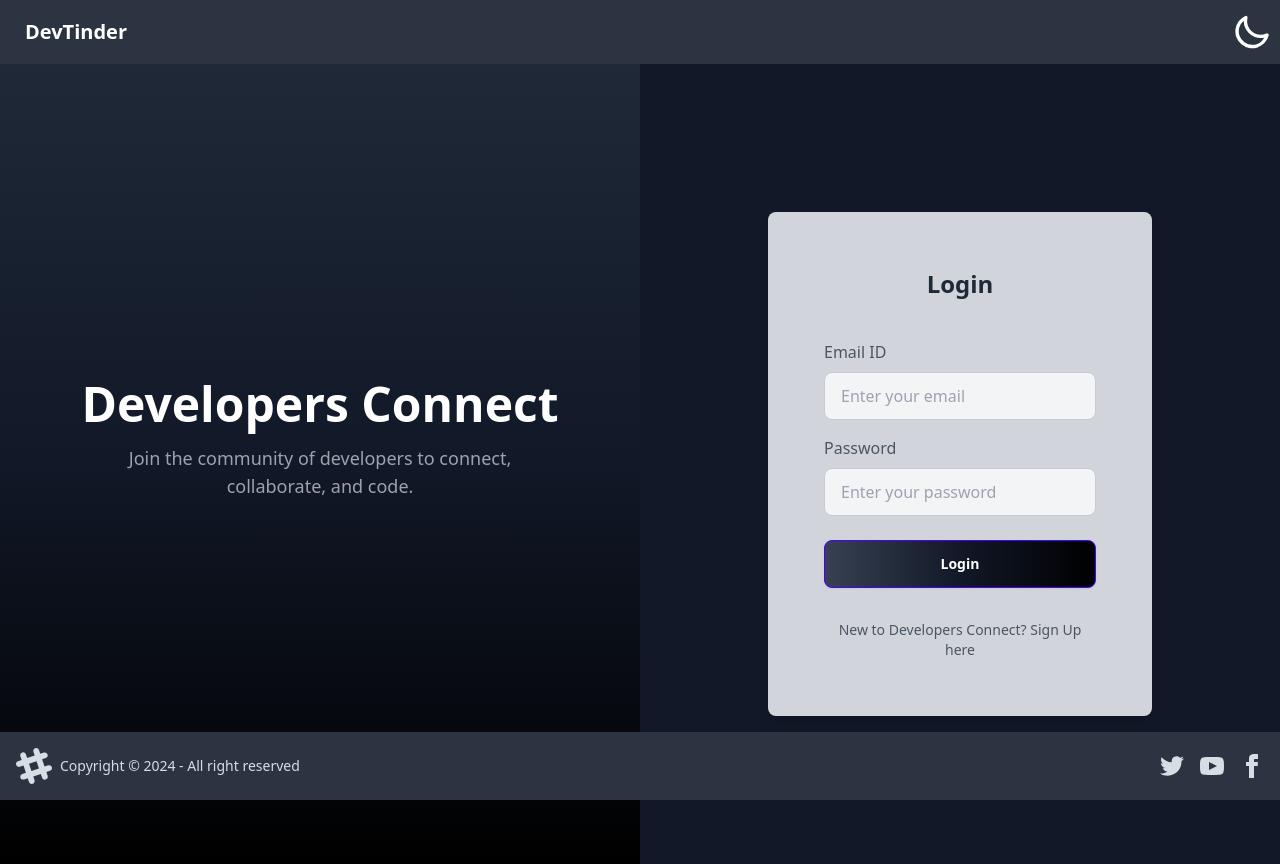
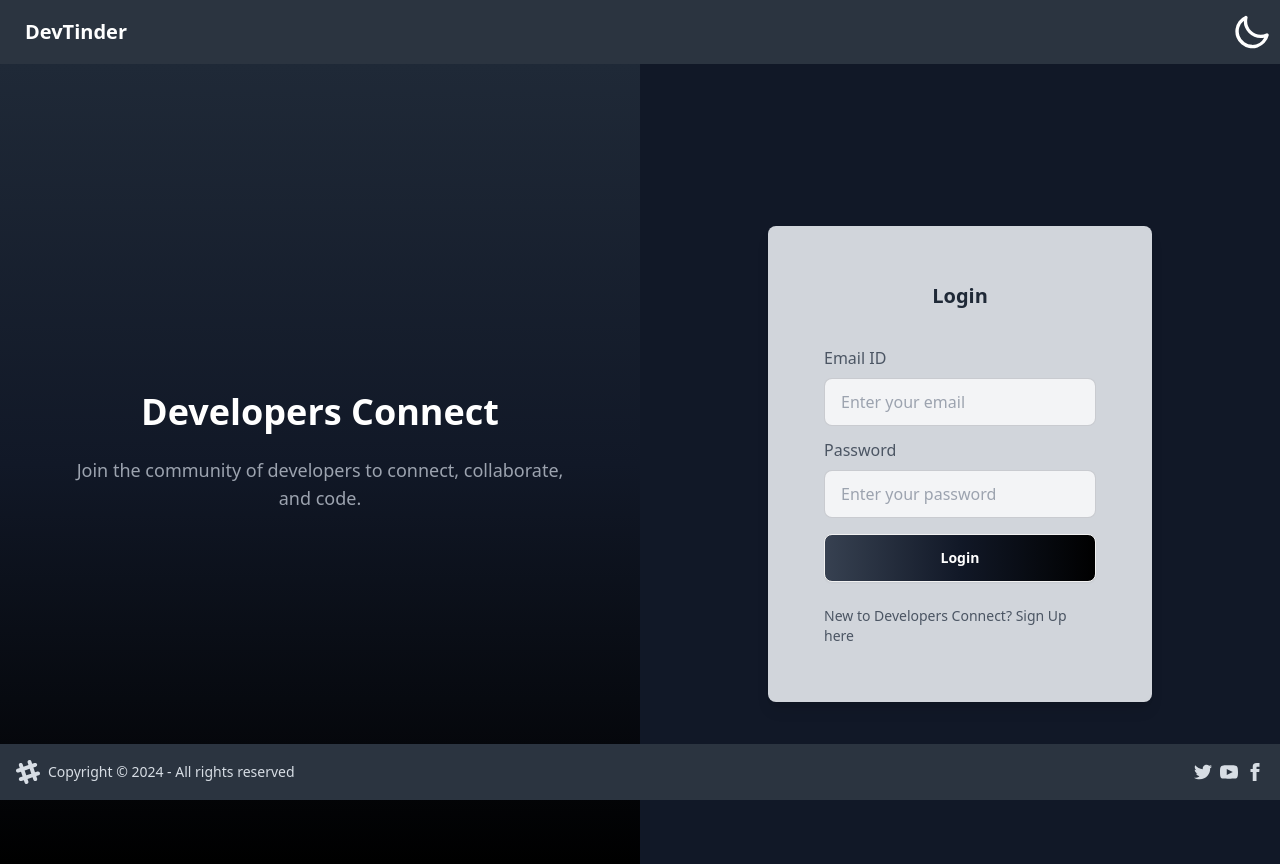
Before and after one commit to Riya7272du/DevConnect-web, a React (Vite) app: page /login in a window 1280 px wide. Built offline with nearby package versions, Linux system fonts and the light colour scheme; no server answers.

Commit message:
adding chat and socket files

```diff
--- a/src/components/Footer.jsx
+++ b/src/components/Footer.jsx
@@ -1,56 +1,59 @@
-const Footer=()=>{
+const Footer = () => {
   return (
-        <footer className="footer bg-neutral text-neutral-content items-center p-4 fixed bottom-0">
-  <aside className="grid-flow-col items-center">
+    <footer className="footer bg-neutral text-neutral-content fixed bottom-0 w-full p-2 md:p-4 flex flex-col md:flex-row items-center justify-between">
+      <div className="flex items-center gap-2">
         <svg
-      width="36"
-      height="36"
+          width="24" // Smaller size for smaller screens
+          height="24"
           viewBox="0 0 24 24"
           xmlns="http://www.w3.org/2000/svg"
           fillRule="evenodd"
           clipRule="evenodd"
-      className="fill-current">
-      <path
-        d="M22.672 15.226l-2.432.811.841 2.515c.33 1.019-.209 2.127-1.23 2.456-1.15.325-2.148-.321-2.463-1.226l-.84-2.518-5.013 1.677.84 2.517c.391 1.203-.434 2.542-1.831 2.542-.88 0-1.601-.564-1.86-1.314l-.842-2.516-2.431.809c-1.135.328-2.145-.317-2.463-1.229-.329-1.018.211-2.127 1.231-2.456l2.432-.809-1.621-4.823-2.432.808c-1.355.384-2.558-.59-2.558-1.839 0-.817.509-1.582 1.327-1.846l2.433-.809-.842-2.515c-.33-1.02.211-2.129 1.232-2.458 1.02-.329 2.13.209 2.461 1.229l.842 2.515 5.011-1.677-.839-2.517c-.403-1.238.484-2.553 1.843-2.553.819 0 1.585.509 1.85 1.326l.841 2.517 2.431-.81c1.02-.33 2.131.211 2.461 1.229.332 1.018-.21 2.126-1.23 2.456l-2.433.809 1.622 4.823 2.433-.809c1.242-.401 2.557.484 2.557 1.838 0 .819-.51 1.583-1.328 1.847m-8.992-6.428l-5.01 1.675 1.619 4.828 5.011-1.674-1.62-4.829z"></path>
+          className="fill-current"
+        >
+          <path d="M22.672 15.226l-2.432.811.841 2.515c.33 1.019-.209 2.127-1.23 2.456-1.15.325-2.148-.321-2.463-1.226l-.84-2.518-5.013 1.677.84 2.517c.391 1.203-.434 2.542-1.831 2.542-.88 0-1.601-.564-1.86-1.314l-.842-2.516-2.431.809c-1.135.328-2.145-.317-2.463-1.229-.329-1.018.211-2.127 1.231-2.456l2.432-.809-1.621-4.823-2.432.808c-1.355.384-2.558-.59-2.558-1.839 0-.817.509-1.582 1.327-1.846l2.433-.809-.842-2.515c-.33-1.02.211-2.129 1.232-2.458 1.02-.329 2.13.209 2.461 1.229l.842 2.515 5.011-1.677-.839-2.517c-.403-1.238.484-2.553 1.843-2.553.819 0 1.585.509 1.85 1.326l.841 2.517 2.431-.81c1.02-.33 2.131.211 2.461 1.229.332 1.018-.21 2.126-1.23 2.456l-2.433.809 1.622 4.823 2.433-.809c1.242-.401 2.557.484 2.557 1.838 0 .819-.51 1.583-1.328 1.847m-8.992-6.428l-5.01 1.675 1.619 4.828 5.011-1.674-1.62-4.829z" />
         </svg>
-    <p>Copyright © {new Date().getFullYear()} - All right reserved</p>
-  </aside>
-  <nav className="grid-flow-col gap-4 md:place-self-center md:justify-self-end">
+        <p className="text-xs md:text-sm text-center">
+          Copyright © {new Date().getFullYear()} - All rights reserved
+        </p>
+      </div>
+      <div className="flex justify-center gap-2 mt-2 md:mt-0">
         <a>
           <svg
             xmlns="http://www.w3.org/2000/svg"
-        width="24"
-        height="24"
+            width="18" // Smaller icon size
+            height="18"
             viewBox="0 0 24 24"
-        className="fill-current">
-        <path
-          d="M24 4.557c-.883.392-1.832.656-2.828.775 1.017-.609 1.798-1.574 2.165-2.724-.951.564-2.005.974-3.127 1.195-.897-.957-2.178-1.555-3.594-1.555-3.179 0-5.515 2.966-4.797 6.045-4.091-.205-7.719-2.165-10.148-5.144-1.29 2.213-.669 5.108 1.523 6.574-.806-.026-1.566-.247-2.229-.616-.054 2.281 1.581 4.415 3.949 4.89-.693.188-1.452.232-2.224.084.626 1.956 2.444 3.379 4.6 3.419-2.07 1.623-4.678 2.348-7.29 2.04 2.179 1.397 4.768 2.212 7.548 2.212 9.142 0 14.307-7.721 13.995-14.646.962-.695 1.797-1.562 2.457-2.549z"></path>
+            className="fill-current"
+          >
+            <path d="M24 4.557c-.883.392-1.832.656-2.828.775 1.017-.609 1.798-1.574 2.165-2.724-.951.564-2.005.974-3.127 1.195-.897-.957-2.178-1.555-3.594-1.555-3.179 0-5.515 2.966-4.797 6.045-4.091-.205-7.719-2.165-10.148-5.144-1.29 2.213-.669 5.108 1.523 6.574-.806-.026-1.566-.247-2.229-.616-.054 2.281 1.581 4.415 3.949 4.89-.693.188-1.452.232-2.224.084.626 1.956 2.444 3.379 4.6 3.419-2.07 1.623-4.678 2.348-7.29 2.04 2.179 1.397 4.768 2.212 7.548 2.212 9.142 0 14.307-7.721 13.995-14.646.962-.695 1.797-1.562 2.457-2.549z" />
           </svg>
         </a>
         <a>
           <svg
             xmlns="http://www.w3.org/2000/svg"
-        width="24"
-        height="24"
+            width="18"
+            height="18"
             viewBox="0 0 24 24"
-        className="fill-current">
-        <path
-          d="M19.615 3.184c-3.604-.246-11.631-.245-15.23 0-3.897.266-4.356 2.62-4.385 8.816.029 6.185.484 8.549 4.385 8.816 3.6.245 11.626.246 15.23 0 3.897-.266 4.356-2.62 4.385-8.816-.029-6.185-.484-8.549-4.385-8.816zm-10.615 12.816v-8l8 3.993-8 4.007z"></path>
+            className="fill-current"
+          >
+            <path d="M19.615 3.184c-3.604-.246-11.631-.245-15.23 0-3.897.266-4.356 2.62-4.385 8.816.029 6.185.484 8.549 4.385 8.816 3.6.245 11.626.246 15.23 0 3.897-.266 4.356-2.62 4.385-8.816-.029-6.185-.484-8.549-4.385-8.816zm-10.615 12.816v-8l8 3.993-8 4.007z" />
           </svg>
         </a>
         <a>
           <svg
             xmlns="http://www.w3.org/2000/svg"
-        width="24"
-        height="24"
+            width="18"
+            height="18"
             viewBox="0 0 24 24"
-        className="fill-current">
-        <path
-          d="M9 8h-3v4h3v12h5v-12h3.642l.358-4h-4v-1.667c0-.955.192-1.333 1.115-1.333h2.885v-5h-3.808c-3.596 0-5.192 1.583-5.192 4.615v3.385z"></path>
+            className="fill-current"
+          >
+            <path d="M9 8h-3v4h3v12h5v-12h3.642l.358-4h-4v-1.667c0-.955.192-1.333 1.115-1.333h2.885v-5h-3.808c-3.596 0-5.192 1.583-5.192 4.615v3.385z" />
           </svg>
         </a>
-  </nav>
+      </div>
     </footer>
-    )
-}
-export default Footer
+  );
+};
+
+export default Footer;
--- a/src/components/Login.jsx
+++ b/src/components/Login.jsx
@@ -15,88 +15,88 @@
   const dispatch = useDispatch();
   const navigate = useNavigate();
 
+  const resetFields = () => {
+    setEmailId("");
+    setPassword("");
+    setFirstName("");
+    setLastName("");
+    setError("");
+  };
+
   const handleLogin = async () => {
     try {
       const res = await axios.post(
-        BASE_URL + "/login",
+        `${BASE_URL}/login`,
         { emailId, password },
         { withCredentials: true }
       );
       dispatch(addUser(res.data));
-      return navigate("/");
+      resetFields();
+      navigate("/");
     } catch (err) {
-      setError(err?.response?.data || "Something went wrong");
-      console.error(err?.response?.message || "Something went wrong");
+      setError(err?.response?.data?.message || "Login failed! Try again.");
     }
   };
 
   const handleSignUp = async () => {
     try {
       const res = await axios.post(
-        BASE_URL + "/signup",
+        `${BASE_URL}/signup`,
         { firstName, lastName, emailId, password },
         { withCredentials: true }
       );
       dispatch(addUser(res.data.data));
-      return navigate("/");
+      resetFields();
+      navigate("/");
     } catch (err) {
-      setError(err?.response?.data || "Something went wrong");
-      console.error(err?.response?.message || "Something went wrong");
+      setError(err?.response?.data?.message || "Sign-up failed! Try again.");
     }
   };
 
   return (
-    <div className="relative flex flex-col sm:flex-row min-h-screen bg-gray-900">
+    <div className="flex flex-col sm:flex-row min-h-screen bg-gray-900">
       {/* Branding Section */}
-      <div className="w-full sm:w-1/2 flex flex-col justify-center items-center bg-gradient-to-b from-gray-800 via-gray-900 to-black text-white p-6 sm:p-12">
-        <h1 className="text-3xl sm:text-5xl font-bold mb-4 text-center">
-          Developers Connect
-        </h1>
-        <p className="text-sm sm:text-lg text-gray-400 mb-6 sm:mb-12 text-center px-4 sm:px-10">
+      <div className="sm:w-1/2 flex flex-col justify-center items-center bg-gradient-to-b from-gray-800 via-gray-900 to-black text-white p-4 sm:p-12">
+        <h1 className="text-4xl font-bold mb-6 text-center">Developers Connect</h1>
+        <p className="text-lg text-gray-400 mb-6 text-center px-6">
           Join the community of developers to connect, collaborate, and code.
         </p>
       </div>
 
-      {/* Login Section */}
+      {/* Form Section */}
       <div className="w-full sm:w-1/2 flex justify-center items-center p-4">
-        <div className="card bg-gray-300 w-full sm:w-96 shadow-lg rounded-lg p-6">
+        <div className="card bg-gray-300 w-full max-w-sm shadow-lg rounded-lg p-6">
           <div className="card-body">
-            <h2 className="text-center text-xl sm:text-2xl font-semibold mb-4 text-gray-800">
+            <h2 className="text-center text-xl font-semibold mb-4 text-gray-800">
               {isLoginForm ? "Login" : "Sign Up"}
             </h2>
             <form>
               {!isLoginForm && (
                 <>
-                  <label className="form-control w-full my-4">
-                    <span className="text-sm sm:text-base font-medium text-gray-600">
-                      First Name
-                    </span>
+                  <label className="form-control w-full my-3">
+                    <span className="font-medium text-gray-600">First Name</span>
                     <input
                       type="text"
                       value={firstName}
                       className="input input-bordered w-full mt-2 bg-gray-100 text-gray-900"
                       onChange={(e) => setFirstName(e.target.value)}
-                      placeholder="Enter your First Name"
+                      placeholder="Enter your first name"
                     />
                   </label>
-                  <label className="form-control w-full my-4">
-                    <span className="text-sm sm:text-base font-medium text-gray-600">
-                      Last Name
-                    </span>
+                  <label className="form-control w-full my-3">
+                    <span className="font-medium text-gray-600">Last Name</span>
                     <input
                       type="text"
                       value={lastName}
                       className="input input-bordered w-full mt-2 bg-gray-100 text-gray-900"
                       onChange={(e) => setLastName(e.target.value)}
-                      placeholder="Enter your Last Name"
+                      placeholder="Enter your last name"
                     />
                   </label>
                 </>
               )}
-              <label className="form-control w-full my-4">
-                <span className="text-sm sm:text-base font-medium text-gray-600">
-                  Email ID
-                </span>
+              <label className="form-control w-full my-3">
+                <span className="font-medium text-gray-600">Email ID</span>
                 <input
                   type="email"
                   value={emailId}
@@ -105,10 +105,8 @@
                   placeholder="Enter your email"
                 />
               </label>
-              <label className="form-control w-full my-4">
-                <span className="text-sm sm:text-base font-medium text-gray-600">
-                  Password
-                </span>
+              <label className="form-control w-full my-3">
+                <span className="font-medium text-gray-600">Password</span>
                 <input
                   type="password"
                   value={password}
@@ -117,21 +115,24 @@
                   placeholder="Enter your password"
                 />
               </label>
-              <p className="text-red-500 text-sm mt-2">{error}</p>
-              <div className="flex justify-center mt-6">
+              {error && <p className="text-red-500 text-sm mt-2">{error}</p>}
+              <div className="flex justify-center mt-4">
                 <button
                   type="button"
-                  className="btn btn-primary bg-gradient-to-r from-gray-700 via-gray-900 to-black text-white w-full"
+                  className="btn bg-gradient-to-r from-gray-700 via-gray-900 to-black text-white w-full"
                   onClick={isLoginForm ? handleLogin : handleSignUp}
                 >
                   {isLoginForm ? "Login" : "Sign Up"}
                 </button>
               </div>
             </form>
-            <div className="text-center mt-6">
+            <div className="flex justify-center mt-4">
               <p
-                className="text-sm text-gray-600 cursor-pointer hover:text-primary"
-                onClick={() => setIsLoginForm((value) => !value)}
+                className="text-sm text-gray-600 cursor-pointer hover:text-blue-600"
+                onClick={() => {
+                  setIsLoginForm((prev) => !prev);
+                  resetFields();
+                }}
               >
                 {isLoginForm
                   ? "New to Developers Connect? Sign Up here"
```
Lines whose indentation alone changed are shown as unchanged.
